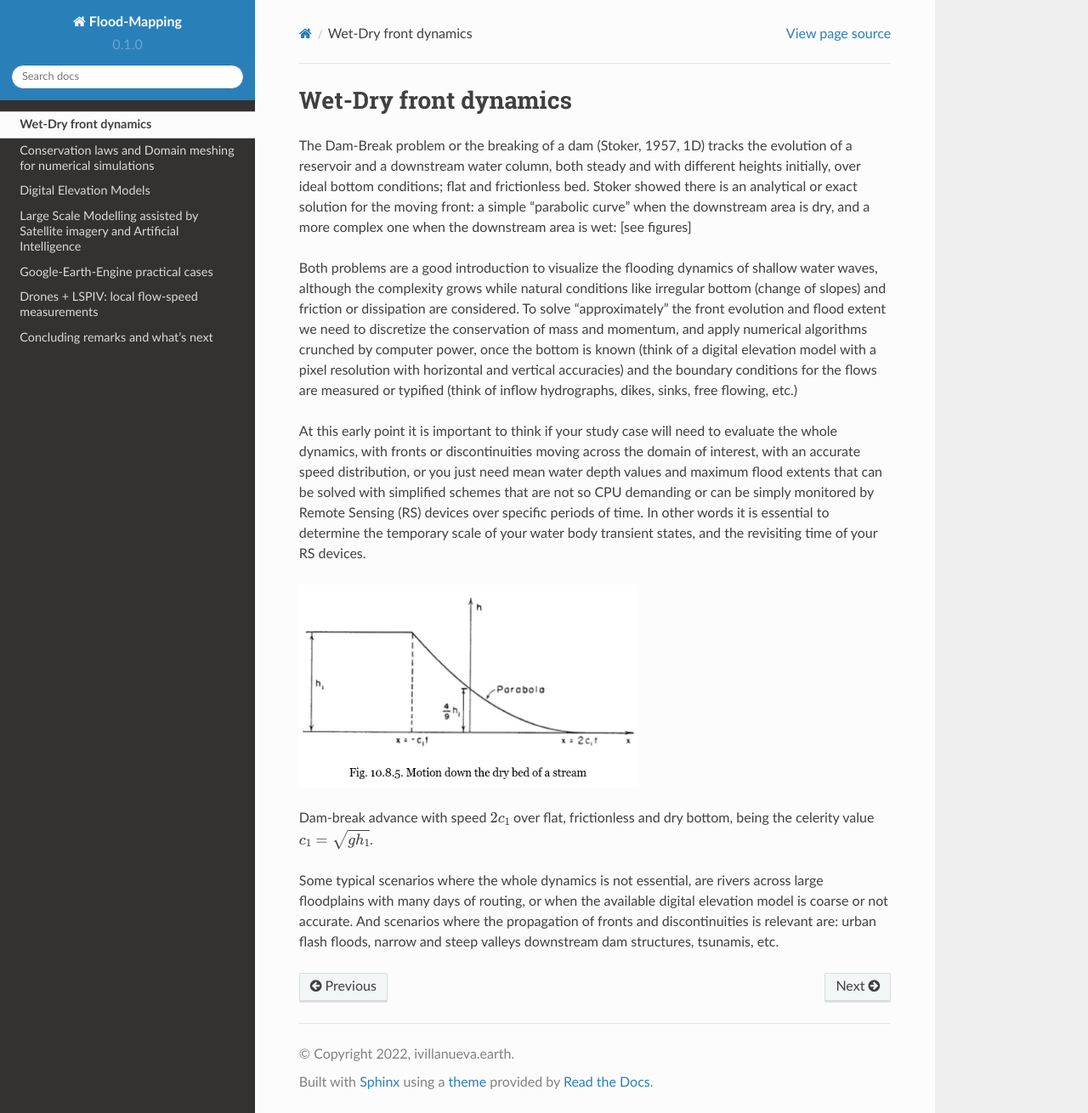
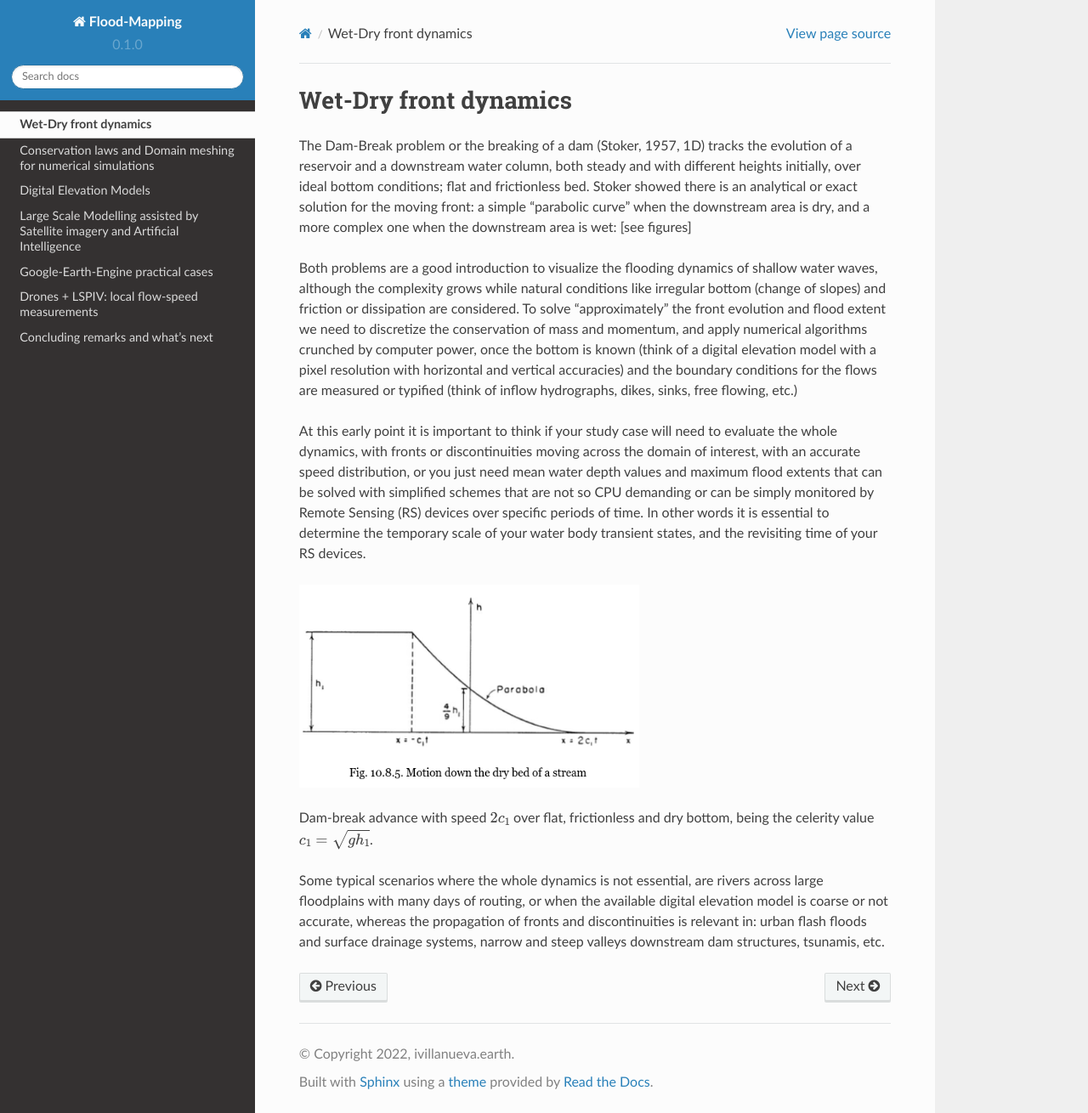
Before and after one commit to ivillamadrid/FloodMapping, a Sphinx documentation site: the page built from docs/source/wetdry.rst, in a window 1280 px wide and 1310 px high. Shown: the whole window at 85% size. Built offline with Sphinx 7.4.7 and the Read the Docs theme 2.0.0, drawn with Linux system fonts in a browser that asks for light colours.

Commit message:
Update wetdry.rst

```diff
--- a/docs/source/wetdry.rst
+++ b/docs/source/wetdry.rst
@@ -16,4 +16,4 @@ At this early point it is important to think if your study case will need to eva
 Dam-break advance with speed :math:`2c_1` over flat, frictionless and dry bottom, being the celerity value :math:`c_1=\sqrt{gh_1}`.
 
 Some typical scenarios where the whole dynamics is not essential, are rivers across large floodplains with many days of routing, or when the available
-digital elevation model is coarse or not accurate. And scenarios where the propagation of fronts and discontinuities is relevant are: urban flash floods, narrow and steep valleys downstream dam structures, tsunamis, etc.
+digital elevation model is coarse or not accurate, whereas the propagation of fronts and discontinuities is relevant in: urban flash floods and surface drainage systems, narrow and steep valleys downstream dam structures, tsunamis, etc.
```
